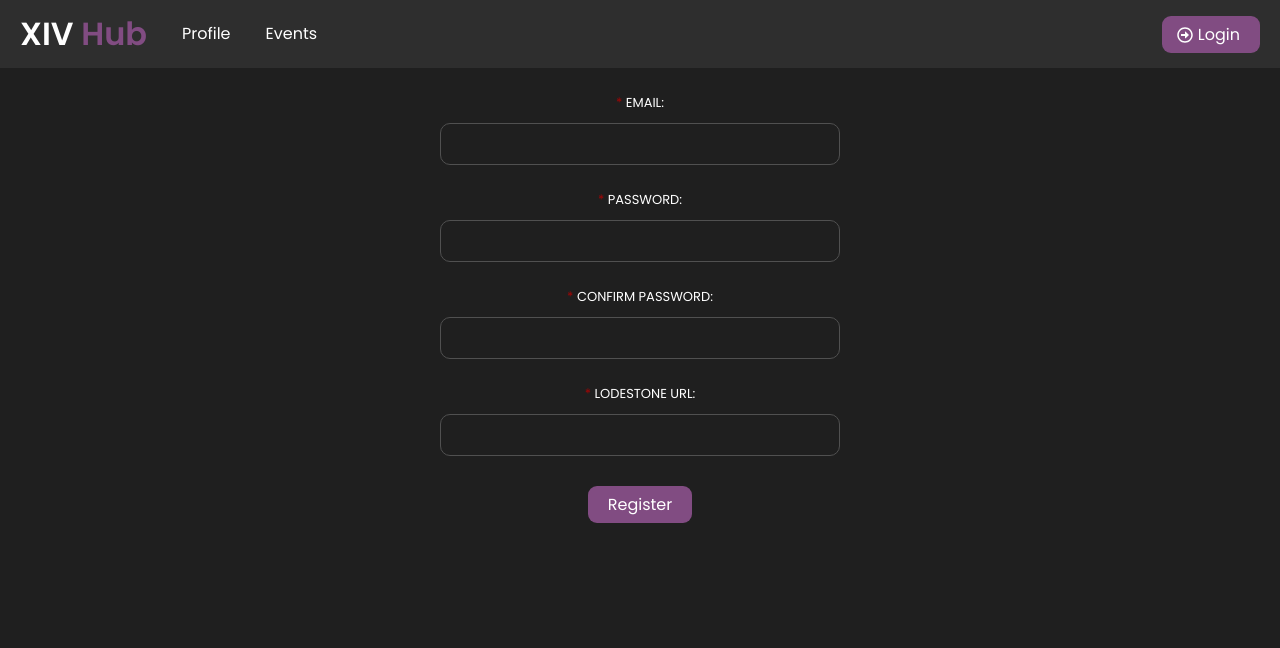
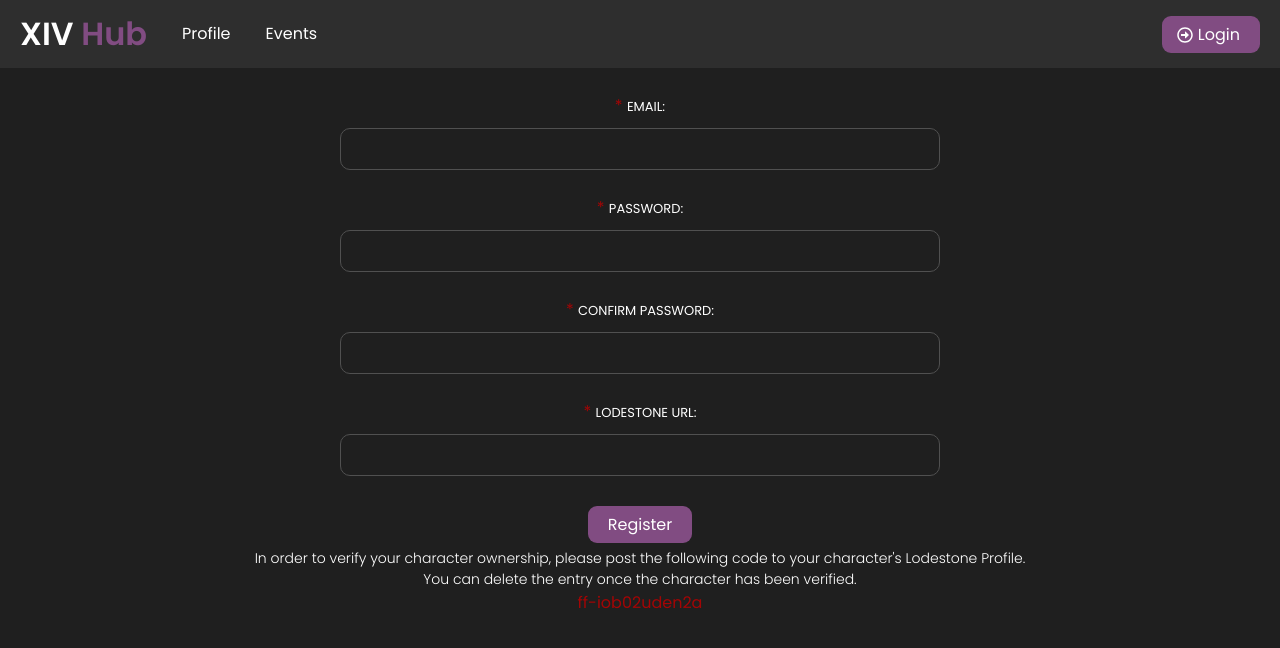
Before and after one commit to Thiagomn1/XIVHub, a React (Create React App) app in the folder frontend/: page /register in a window 1280 px wide. Shown: the top 648 px of the page. Built offline with nearby package versions, Linux system fonts and the light colour scheme.

Commit message:
Character ownership verification

```diff
--- a/frontend/src/components/Header.jsx
+++ b/frontend/src/components/Header.jsx
@@ -56,8 +56,8 @@ function Header() {
       {xivUser ? (
         <>
           <div className="character">
-            <p className="name">{xivUser.name}</p>
-            <img src={xivUser.character[0].Character.Avatar} className="profile-img" alt="" />
+            <p className="name">{xivUser.character[0].Name}</p>
+            <img src={xivUser.character[0].Avatar} className="profile-img" alt="" />
             <Link to="/addcharacter">
               <FaCog size={18} className="cog-icon" />
             </Link>
--- a/frontend/src/context/user/userContext.js
+++ b/frontend/src/context/user/userContext.js
@@ -19,7 +19,7 @@ export const UserProvider = ({ children }) => {
 
   const [state, dispatch] = useReducer(userReducer, initialState)
 
-  const registerUser = async userData => {
+  const registerUser = async (userData, token) => {
     dispatch({
       type: "LOADING",
     })
@@ -28,6 +28,7 @@ export const UserProvider = ({ children }) => {
       email: userData.email,
       password: userData.password,
       id: userData.id,
+      charToken: token,
     }
 
     try {
--- a/frontend/src/index.css
+++ b/frontend/src/index.css
@@ -196,6 +196,13 @@ h3 {
   padding-bottom: 20px;
 }
 
+.attention-text {
+  color: #fff;
+  font-weight: 300;
+  font-size: 1.4rem;
+  text-align: center;
+}
+
 .hidden {
   display: none;
 }
@@ -303,7 +310,7 @@ h3 {
 
 .form-control {
   width: 600px;
-  max-width: 100%;
+  max-width: 90%;
 }
 
 .icon {
@@ -342,6 +349,7 @@ h3 {
 }
 
 .required {
+  font-size: 1.6rem;
   color: rgb(163, 5, 5);
 }
 
--- a/frontend/src/pages/AddCharacter.jsx
+++ b/frontend/src/pages/AddCharacter.jsx
@@ -4,6 +4,7 @@ import UserContext from "../context/user/userContext"
 
 function Settings() {
   const [lodestone, setLodestone] = useState("")
+  const [token, setToken] = useState("")
 
   const { addCharacter, isError, xivUser } = useContext(UserContext)
 
@@ -13,6 +14,8 @@ function Settings() {
     if (isError) {
       console.log(isError)
     }
+
+    generateToken()
   }, [isError])
 
   const onSubmit = async event => {
@@ -23,6 +26,11 @@ function Settings() {
     navigate("/")
   }
 
+  const generateToken = () => {
+    const token = Math.random().toString(36).slice(2)
+    setToken(`ff-${token}`)
+  }
+
   return (
     <>
       <h2 className="heading" style={{ textAlign: "center" }}>
@@ -30,19 +38,19 @@ function Settings() {
       </h2>
       <section className="profile">
         <div className="portrait">
-          <img src={xivUser.character[0].Character.Portrait} width="200px" alt="Character portrait" />
+          <img src={xivUser.character[0].Portrait} width="200px" alt="Character portrait" />
         </div>
         <div className="card-content">
           <h3 className="card-title">Name</h3>
-          <p className="card-text">{xivUser.name}</p>
+          <p className="card-text">{xivUser.character[0].Name}</p>
           <h3 className="card-title">Server</h3>
           <p className="card-text">
-            {xivUser.character[0].Character.DC}, {xivUser.character[0].Character.Server}
+            {xivUser.character[0].DC}, {xivUser.character[0].Server}
           </p>
         </div>
       </section>
 
-      <div className="form-control container" style={{ width: "400px" }}>
+      <div className="form-control container">
         <form onSubmit={onSubmit}>
           <div className="form-group">
             <label htmlFor="email" className="form-text">
@@ -57,8 +65,16 @@ function Settings() {
               className="form-input"
             />
           </div>
-          <button className="btn">Update</button>
+          <button className="btn">Update Character</button>
         </form>
+      </div>
+
+      <div className="container" style={{ width: "800px" }}>
+        <p className="attention-text" style={{ marginTop: "20px" }}>
+          In order to verify your character ownership, please post the following code to your character's
+          Lodestone Profile. You can delete the entry once the character has been verified.
+        </p>
+        <span className="required">{token}</span>
       </div>
     </>
   )
--- a/frontend/src/pages/Register.jsx
+++ b/frontend/src/pages/Register.jsx
@@ -7,6 +7,7 @@ function Register() {
   const [password, setPassword] = useState("")
   const [passwordConfirm, setPasswordConfirm] = useState("")
   const [lodestone, setLodestone] = useState("")
+  const [token, setToken] = useState("")
   const [error, setError] = useState("")
 
   const { xivUser, user, registerUser, isError } = useContext(UserContext)
@@ -21,6 +22,8 @@ function Register() {
     if (isError) {
       console.log(isError)
     }
+
+    generateToken()
   }, [xivUser, isError, navigate])
 
   const register = async event => {
@@ -38,13 +41,18 @@ function Register() {
         id,
       }
 
-      await registerUser(userData)
+      await registerUser(userData, token)
     }
   }
 
+  const generateToken = () => {
+    const token = Math.random().toString(36).slice(2)
+    setToken(`ff-${token}`)
+  }
+
   return (
-    <div className="form-control container" style={{ width: "400px" }}>
-      <form onSubmit={register}>
+    <>
+      <form onSubmit={register} className="form-control container">
         <div className="form-group">
           <label htmlFor="email" className="form-text">
             <span className="required">* </span> Email:
@@ -97,10 +105,17 @@ function Register() {
             onChange={event => setLodestone(event.target.value)}
           />
         </div>
+        <span className="attention-text">{error}</span>
         <button className="btn">Register</button>
       </form>
-      <span className="text">{error}</span>
-    </div>
+      <div className="container" style={{ width: "800px" }}>
+        <p className="attention-text">
+          In order to verify your character ownership, please post the following code to your character's
+          Lodestone Profile. You can delete the entry once the character has been verified.
+        </p>
+        <span className="required">{token}</span>
+      </div>
+    </>
   )
 }
 
```
Also changed, not shown: 2 other files (tests, documents, lock files or other folders).
